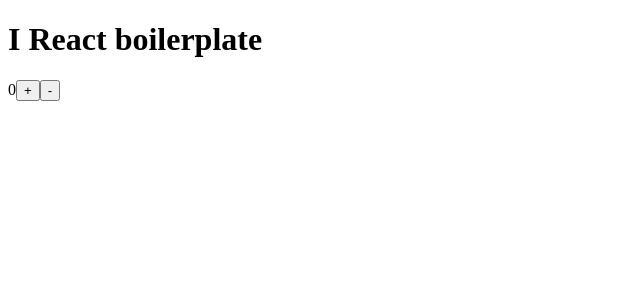
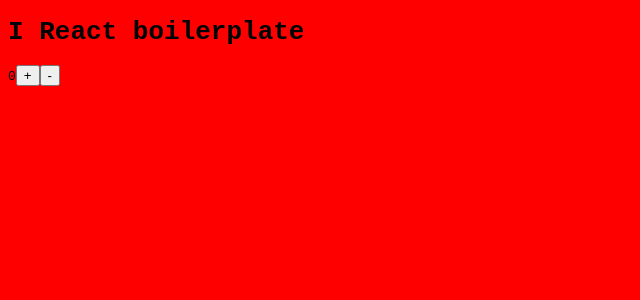
Before and after one commit to cyberspacedk/Javascprip-app-deployment-from-scratch, a React app: page / in a window 1280 px wide. Shown: the top 300 px of the page, without its empty margins (0-640 px from the left). Built offline with nearby package versions, Linux system fonts and the light colour scheme.

Commit message:
add css loader

```diff
--- a/package.json
+++ b/package.json
@@ -24,7 +24,9 @@
     "@babel/preset-env": "^7.6.3",
     "@babel/preset-react": "^7.6.3",
     "babel-loader": "^8.0.6",
+    "css-loader": "^3.2.0",
     "html-webpack-plugin": "^3.2.0",
+    "style-loader": "^1.0.0",
     "webpack": "^4.41.0",
     "webpack-cli": "^3.3.9",
     "webpack-dev-server": "^3.8.2",
--- a/src/App.jsx
+++ b/src/App.jsx
@@ -1,5 +1,5 @@
 import React from 'react'
-
+import './style.css';
 class App extends React.Component {
     state ={
         counter: 0
--- /dev/null
+++ b/src/style.css
@@ -0,0 +1,4 @@
+body{
+    background-color: red;
+    font-family: monospace;
+}
--- a/webpack.config.base.js
+++ b/webpack.config.base.js
@@ -19,6 +19,11 @@
 					presets: ['@babel/preset-env', '@babel/preset-react'],
 					plugins: ['@babel/plugin-proposal-class-properties']
 				}
+			},
+			{
+				test: /\.css$/,
+				use: ['style-loader', 'css-loader'],
+				exclude: /node-modules/
 			}
 		]
 	},
```
Also changed, not shown: 2 other files (tests, documents, lock files or other folders).
